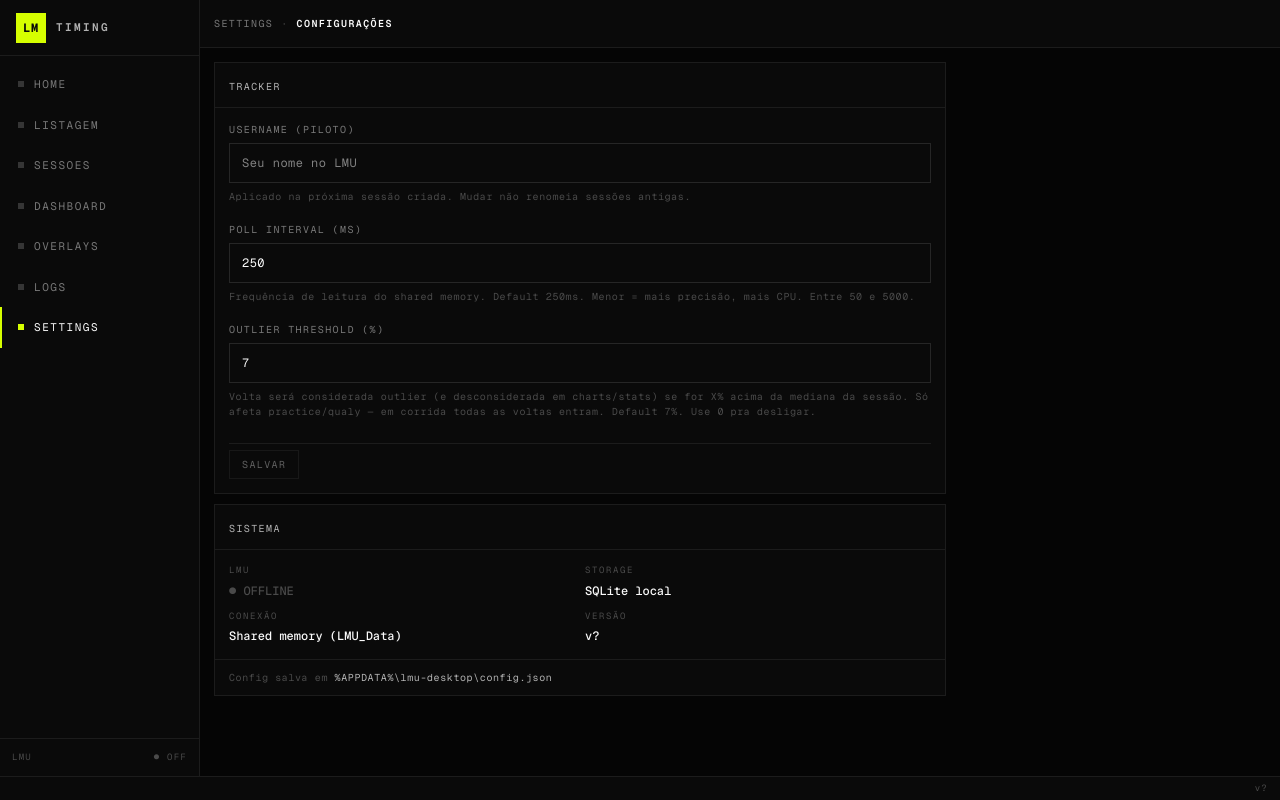
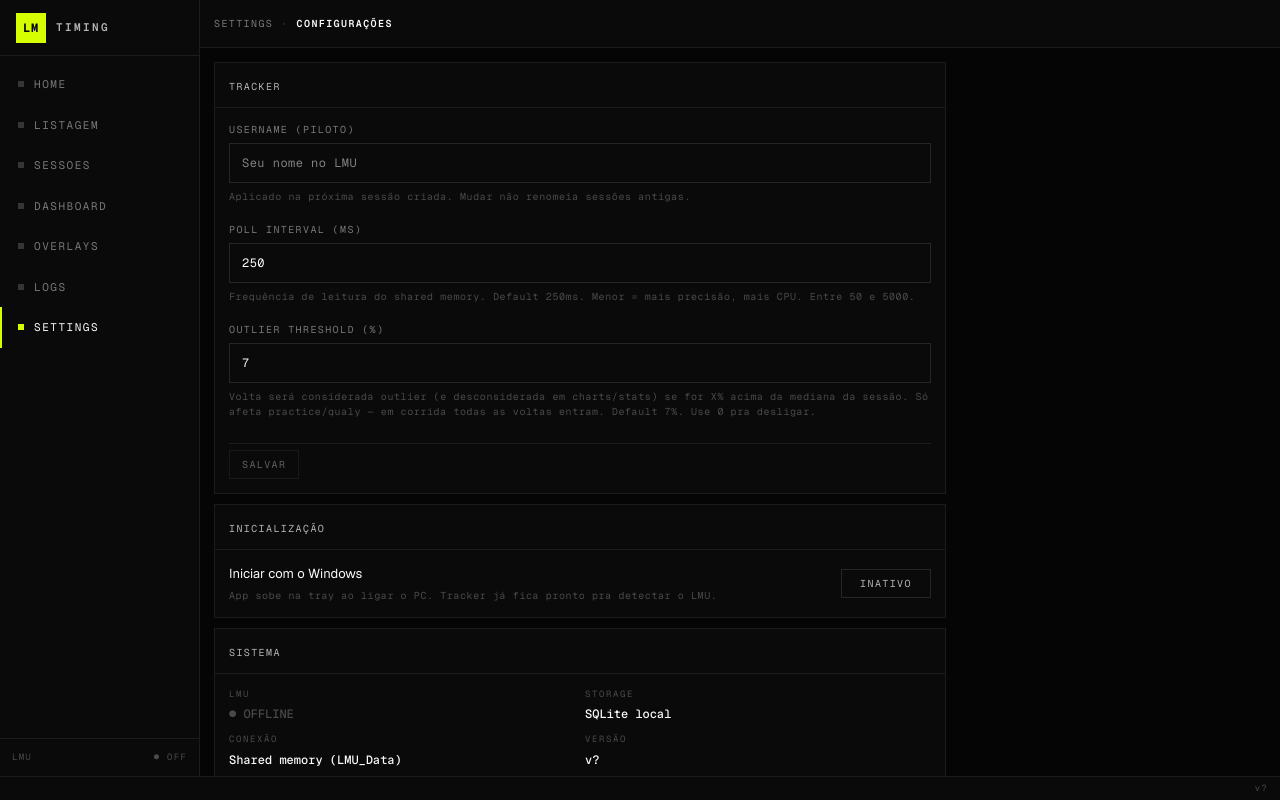
Before and after one commit to LMU-Tracking-Desktop/tracker, a React (Vite) app: page /#/settings in a window 1280 px wide. Built offline with nearby package versions, Linux system fonts and the light colour scheme.

Commit message:
v1.0.30: deteccao de ABS/TC na telemetria + indicadores no Trailing + auto-start com Windows

```diff
--- a/package.json
+++ b/package.json
@@ -1,7 +1,7 @@
 {
   "name": "lmu-desktop",
   "productName": "lmu-desktop",
-  "version": "1.0.29",
+  "version": "1.0.30",
   "description": "Le Mans Ultimate lap telemetry desktop app",
   "main": ".vite/build/main.js",
   "private": true,
--- a/src/main.js
+++ b/src/main.js
@@ -658,6 +658,40 @@ ipcMain.handle("config.get", async () => ({ ...lastConfig }));
 
 ipcMain.handle("app.version", async () => app.getVersion());
 
+// Auto-start (Windows registry HKCU Run). Fonte de verdade e o estado do
+// SO via getLoginItemSettings — nao duplicamos no config.json. Passamos
+// --hidden pra app subir direto na tray no boot.
+ipcMain.handle("app.getAutoStart", async () => {
+  try {
+    const s = app.getLoginItemSettings();
+    return { enabled: !!s.openAtLogin, available: app.isPackaged };
+  } catch (e) {
+    pushLog(`[AUTOSTART ERRO] get: ${e.message}`);
+    return { enabled: false, available: false };
+  }
+});
+
+ipcMain.handle("app.setAutoStart", async (_e, enabled) => {
+  // Em dev (electron-forge start), setLoginItemSettings registraria o
+  // electron.exe do node_modules — inutil. So permite em build empacotada.
+  if (!app.isPackaged) {
+    pushLog(`[AUTOSTART] ignorado (dev mode)`);
+    return { enabled: false, available: false };
+  }
+  try {
+    app.setLoginItemSettings({
+      openAtLogin: !!enabled,
+      args: enabled ? ["--hidden"] : [],
+    });
+    pushLog(`[AUTOSTART] ${enabled ? "ativado" : "desativado"}`);
+    const s = app.getLoginItemSettings();
+    return { enabled: !!s.openAtLogin, available: true };
+  } catch (e) {
+    pushLog(`[AUTOSTART ERRO] set: ${e.message}`);
+    return { enabled: false, available: true };
+  }
+});
+
 ipcMain.handle("config.set", async (_e, partial) => {
   const configPath = path.join(app.getPath("userData"), "config.json");
   const next = { ...lastConfig, ...partial };
@@ -839,11 +873,16 @@ ipcMain.handle("stats.last7days", async () => {
 // ── Janela ──────────────────────────────────────────────
 
 const createWindow = () => {
+  // Auto-start passa --hidden: sobe na tray sem janela visivel.
+  // process.argv inclui o exe path no [0], entao verificamos todos.
+  const startHidden = process.argv.includes("--hidden");
+
   mainWindow = new BrowserWindow({
     width: 1280,
     height: 820,
     backgroundColor: "#07070a",
     icon: resolveAssetPath("logo.png"),
+    show: !startHidden,
     webPreferences: {
       preload: path.join(__dirname, "preload.js"),
       contextIsolation: true,
@@ -852,7 +891,7 @@ const createWindow = () => {
 
   if (MAIN_WINDOW_VITE_DEV_SERVER_URL) {
     mainWindow.loadURL(MAIN_WINDOW_VITE_DEV_SERVER_URL);
-    mainWindow.webContents.openDevTools({ mode: "detach" });
+    if (!startHidden) mainWindow.webContents.openDevTools({ mode: "detach" });
   } else {
     mainWindow.loadFile(
       path.join(__dirname, `../renderer/${MAIN_WINDOW_VITE_NAME}/index.html`)
--- a/src/overlay/overlay.js
+++ b/src/overlay/overlay.js
@@ -310,6 +310,8 @@ function processFrame(frame) {
     inRealtime: frame.inRealtime,
     sessionType: normSession(frame.sessionType),
     tireWear: frame.tireWear || [0, 0, 0, 0],
+    absActive: !!frame.absActive,
+    tcActive: !!frame.tcActive,
     delta: cumulativeDelta,
     microDelta,
     buckets: state.refBuckets ? state.bucketDeltas.slice() : null,
--- a/src/preload.js
+++ b/src/preload.js
@@ -41,6 +41,8 @@ contextBridge.exposeInMainWorld("api", {
   getConfig: () => ipcRenderer.invoke("config.get"),
   setConfig: (partial) => ipcRenderer.invoke("config.set", partial),
   getAppVersion: () => ipcRenderer.invoke("app.version"),
+  getAutoStart: () => ipcRenderer.invoke("app.getAutoStart"),
+  setAutoStart: (enabled) => ipcRenderer.invoke("app.setAutoStart", enabled),
 
   // ── Overlay ─────────────────────────────────────────────
   // App principal (Sidebar + tela /overlays): controle e config.
--- a/src/renderer/routes/Settings.jsx
+++ b/src/renderer/routes/Settings.jsx
@@ -11,6 +11,9 @@ export default function Settings() {
   const [saving, setSaving] = useState(false);
   const [saved, setSaved] = useState(false);
   const [version, setVersion] = useState("");
+  const [autoStart, setAutoStart] = useState(false);
+  const [autoStartAvailable, setAutoStartAvailable] = useState(true);
+  const [autoStartBusy, setAutoStartBusy] = useState(false);
   const lmuConnected = useLmuStatus();
 
   useEffect(() => {
@@ -23,7 +26,26 @@ export default function Settings() {
       setOutlierPct(c.outlier_threshold_pct ?? 7);
     })();
     window.api?.getAppVersion?.().then((v) => setVersion(v || ""));
+    window.api?.getAutoStart?.().then((s) => {
+      if (!s) return;
+      setAutoStart(!!s.enabled);
+      setAutoStartAvailable(!!s.available);
+    });
   }, []);
+
+  const toggleAutoStart = async () => {
+    if (autoStartBusy || !autoStartAvailable) return;
+    setAutoStartBusy(true);
+    try {
+      const next = await window.api?.setAutoStart?.(!autoStart);
+      if (next) {
+        setAutoStart(!!next.enabled);
+        setAutoStartAvailable(!!next.available);
+      }
+    } finally {
+      setAutoStartBusy(false);
+    }
+  };
 
   const save = async () => {
     if (saving) return;
@@ -200,6 +222,52 @@ export default function Settings() {
           </div>
         </div>
 
+        {/* Inicializacao */}
+        <div style={sectionStyle}>
+          <div style={sectionHeaderStyle}>
+            {sectionTitle("Inicialização")}
+          </div>
+          <div
+            style={{
+              padding: "var(--pad)",
+              display: "flex",
+              alignItems: "center",
+              justifyContent: "space-between",
+              gap: 16,
+            }}
+          >
+            <div style={{ display: "flex", flexDirection: "column", gap: 4 }}>
+              <span style={{ fontSize: 13, color: "var(--tx-0)" }}>
+                Iniciar com o Windows
+              </span>
+              <span
+                className="mono"
+                style={{
+                  fontSize: 10,
+                  letterSpacing: "0.06em",
+                  color: "var(--tx-3)",
+                }}
+              >
+                {autoStartAvailable
+                  ? "App sobe na tray ao ligar o PC. Tracker já fica pronto pra detectar o LMU."
+                  : "Disponível apenas na versão empacotada (não funciona em dev)."}
+              </span>
+            </div>
+            <button
+              type="button"
+              className={autoStart ? "btn solid" : "btn"}
+              disabled={autoStartBusy || !autoStartAvailable}
+              onClick={toggleAutoStart}
+              style={{
+                opacity: !autoStartAvailable || autoStartBusy ? 0.5 : 1,
+                minWidth: 90,
+              }}
+            >
+              {autoStartBusy ? "..." : autoStart ? "ATIVO" : "INATIVO"}
+            </button>
+          </div>
+        </div>
+
         {/* Status / About */}
         <div style={sectionStyle}>
           <div style={sectionHeaderStyle}>{sectionTitle("Sistema")}</div>
--- a/src/tracker/lmu_sm.js
+++ b/src/tracker/lmu_sm.js
@@ -116,6 +116,9 @@ const TI = {
   mUnfilteredThrottle: 388, // double
   mUnfilteredBrake: 396, // double
   mUnfilteredSteering: 404, // double
+  // mUnfilteredClutch 412
+  mFilteredThrottle: 420, // double — apos TC/rev limiter
+  mFilteredBrake: 428, // double — apos ABS
   mFuel: 524, // double
   mLastImpactET: 552, // double (align 4 apos mDentSeverity[8])
   mFuelCapacity: 608, // double (align 4 apos uchars)
@@ -214,6 +217,8 @@ function decodeTelemInfo(buf, idx) {
     mUnfilteredThrottle: readDouble(buf, base, TI.mUnfilteredThrottle),
     mUnfilteredBrake: readDouble(buf, base, TI.mUnfilteredBrake),
     mUnfilteredSteering: readDouble(buf, base, TI.mUnfilteredSteering),
+    mFilteredThrottle: readDouble(buf, base, TI.mFilteredThrottle),
+    mFilteredBrake: readDouble(buf, base, TI.mFilteredBrake),
     mFuel: readDouble(buf, base, TI.mFuel),
     mFuelCapacity: readDouble(buf, base, TI.mFuelCapacity),
     mLastImpactET: readDouble(buf, base, TI.mLastImpactET),
--- a/src/tracker/tracker.js
+++ b/src/tracker/tracker.js
@@ -239,6 +239,20 @@ async function runTracker({
       // (mTimeIntoLap do rF2 e estimativa baseada em posicao, nao serve pra delta.)
       const tReal = snap.scoring.mCurrentET - (player.mLapStartET ?? 0);
 
+      // ABS/TC ativos: o LMU nao expoe flag, mas mFilteredBrake/Throttle
+      // sao os valores DEPOIS dos aids aplicarem. Se o driver pressionou
+      // mais que o carro aplicou, o aid esta cortando o input.
+      // Threshold 0.05 evita falso positivo por ruido de filtro/quantizacao.
+      const ABS_TOL = 0.05;
+      const TC_TOL = 0.05;
+      const absActive =
+        playerTelem.mUnfilteredBrake > 0.05 &&
+        playerTelem.mUnfilteredBrake - playerTelem.mFilteredBrake > ABS_TOL;
+      const tcActive =
+        playerTelem.mUnfilteredThrottle > 0.05 &&
+        playerTelem.mUnfilteredThrottle - playerTelem.mFilteredThrottle >
+          TC_TOL;
+
       currentSamples.push({
         d: r1(player.mLapDist),
         t: r3(tReal > 0 ? tReal : 0),
@@ -250,6 +264,8 @@ async function runTracker({
         v: r1(speed),
         x: r1(playerTelem.mPos.x),
         z: r1(playerTelem.mPos.z),
+        abs: absActive ? 1 : 0,
+        tc: tcActive ? 1 : 0,
       });
 
       // Emit live frame pra overlays. Inclui contexto que main precisa pra
@@ -281,6 +297,8 @@ async function runTracker({
               wheels[2]?.mWear ?? 0,
               wheels[3]?.mWear ?? 0,
             ],
+            absActive,
+            tcActive,
           });
         } catch (e) {
           // Nao deixa erro de overlay matar sampler
```
Also changed, not shown: src/renderer/components/overlay/Trailing.jsx (+77 -1 lines).
